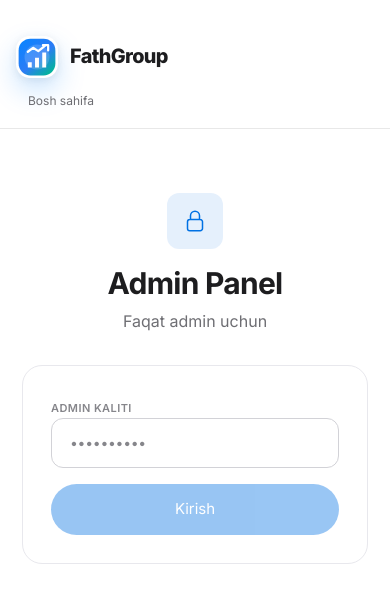
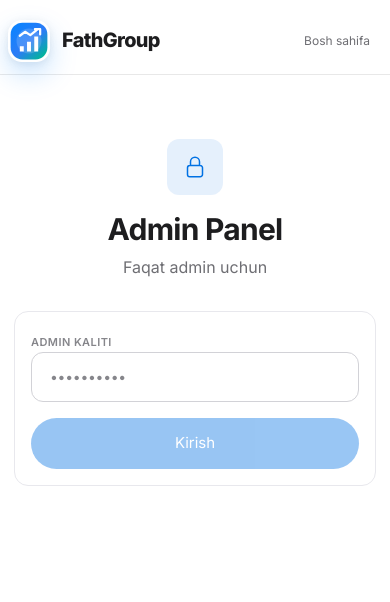
Before and after one commit to xolidajorayeva1993-beep/investorsite, a Next.js app: page /admin in a window 390 px wide. Shown: the top 602 px of the page. Built offline with nearby package versions, Linux system fonts and the light colour scheme.

Commit message:
Improve mobile responsiveness across main, investor, and admin pages

```diff
--- a/src/app/admin/page.tsx
+++ b/src/app/admin/page.tsx
@@ -484,7 +484,7 @@ export default function AdminPage() {
       {/* Nav */}
       <header className="top-nav mt-2">
         <BrandLogo label="Admin Panel" />
-        <nav className="flex items-center gap-1">
+        <nav className="w-full md:w-auto flex items-center gap-1 flex-nowrap overflow-x-auto pb-1 md:pb-0">
           <Link href="/" className="nav-link">Sayt</Link>
           <Link href="/dashboard" className="nav-link">Kabinet</Link>
           <button onClick={() => { localStorage.removeItem(ADMIN_SESSION_KEY); setAuthed(false); setSecret(""); setData(null); }} className="nav-link text-text-muted hover:text-danger">
--- a/src/app/become-investor/page.tsx
+++ b/src/app/become-investor/page.tsx
@@ -406,7 +406,7 @@ export default function BecomeInvestorPage() {
       {/* NAV */}
       <header className="top-nav mt-2">
         <BrandLogo />
-        <nav className="flex items-center gap-1 flex-wrap">
+        <nav className="w-full md:w-auto flex items-center gap-1 flex-nowrap md:flex-wrap overflow-x-auto pb-1 md:pb-0">
           <Link href="/" className="nav-link">Bosh sahifa</Link>
           <Link href="/dashboard" className="nav-link">Kabinet</Link>
         </nav>
@@ -592,7 +592,7 @@ export default function BecomeInvestorPage() {
             {/* STEP 2: KALKULYATOR */}
             {step === 2 && (
               <div>
-                <div className="grid grid-cols-3 gap-3 mb-6">
+                <div className="grid grid-cols-1 sm:grid-cols-3 gap-3 mb-6">
                   <div className="stat-box text-center">
                     <div className="stat-label">Jami investitsiya</div>
                     <div className="stat-value text-lg">{currentInvested > 0 ? fmtShort(currentInvested) : "\u2014"}</div>
--- a/src/app/dashboard/page.tsx
+++ b/src/app/dashboard/page.tsx
@@ -686,7 +686,7 @@ export default function DashboardPage() {
       {/* ── Top Nav ── */}
       <header className="top-nav mt-2">
         <BrandLogo />
-        <nav className="flex items-center gap-1 flex-wrap">
+        <nav className="w-full md:w-auto flex items-center gap-1 flex-nowrap md:flex-wrap overflow-x-auto pb-1 md:pb-0">
           <Link href="/" className="nav-link">Bosh sahifa</Link>
           <span className={st.cls}>{st.label}</span>
           <button onClick={handleLogout} className="nav-link text-text-muted hover:text-danger">Chiqish</button>
@@ -1503,7 +1503,7 @@ export default function DashboardPage() {
           <p className="text-text-secondary mt-1 mb-6 text-sm">Balansdan istalgan vaqtda pul yeching yoki reinvest qiling</p>
 
           {/* Balans stats */}
-          <div className="grid grid-cols-3 gap-3">
+          <div className="grid grid-cols-1 sm:grid-cols-3 gap-3">
             <div className="stat-box text-center">
               <div className="stat-label">Balans</div>
               <div className="stat-value text-base text-green">{fmtMoney(data.balance || 0)}</div>
@@ -1699,7 +1699,7 @@ export default function DashboardPage() {
           <p className="text-text-secondary mt-1 mb-6 text-sm">Ko&apos;proq investitsiya — ko&apos;proq ulush va daromad</p>
 
           {/* Joriy holat */}
-          <div className="grid grid-cols-3 gap-3">
+          <div className="grid grid-cols-1 sm:grid-cols-3 gap-3">
             <div className="stat-box text-center">
               <div className="stat-label">Joriy investitsiya</div>
               <div className="stat-value text-base">{fmtShort(data.investmentAmountUzs)}</div>
--- a/src/app/globals.css
+++ b/src/app/globals.css
@@ -690,11 +690,58 @@
 /* ── Responsive ── */
 @media (max-width: 640px) {
   .top-nav {
-    flex-direction: column;
-    align-items: flex-start;
-    gap: 8px;
+    flex-wrap: wrap;
+    align-items: center;
+    gap: 6px;
     padding: 12px 16px;
   }
+  .top-nav nav {
+    width: 100%;
+    display: flex;
+    flex-wrap: nowrap;
+    overflow-x: auto;
+    -webkit-overflow-scrolling: touch;
+    gap: 2px;
+    padding-bottom: 2px;
+  }
+  .top-nav .nav-link,
+  .top-nav .nav-cta {
+    white-space: nowrap;
+    flex-shrink: 0;
+  }
+
+  .shell {
+    padding: 0 14px;
+  }
+
+  .card {
+    padding: 16px;
+    border-radius: 14px;
+  }
+
+  .card-elevated {
+    padding: 16px;
+    border-radius: 14px;
+  }
+
+  .stat-box {
+    padding: 14px;
+    border-radius: 12px;
+  }
+
+  .stat-value {
+    font-size: 1.4rem;
+  }
+
+  .btn-primary,
+  .btn-secondary {
+    width: 100%;
+  }
+
+  .data-table {
+    min-width: 620px;
+  }
+
   .contract-doc {
     padding: 24px 20px;
     max-height: 400px;
--- a/src/app/page.tsx
+++ b/src/app/page.tsx
@@ -257,7 +257,7 @@ export default function HomePage() {
       {/* ═══════════ NAV ═══════════ */}
       <header className="top-nav mt-2">
         <BrandLogo />
-        <nav className="flex items-center gap-1 flex-wrap">
+        <nav className="w-full md:w-auto flex items-center gap-1 flex-nowrap md:flex-wrap overflow-x-auto pb-1 md:pb-0">
           <a href="#loyihalar" className="nav-link">Loyihalar</a>
           <a href="#formula" className="nav-link">Formula</a>
           <a href="#calculator" className="nav-link">Kalkulyator</a>
@@ -433,7 +433,7 @@ export default function HomePage() {
                 <p className="text-sm font-medium text-accent mb-3">{p.tagline}</p>
 
                 {/* Stats Row */}
-                <div className="grid grid-cols-3 gap-2 mb-3">
+                <div className="grid grid-cols-1 sm:grid-cols-3 gap-2 mb-3">
                   <div className="text-center p-2.5 rounded-xl bg-white/60 border border-border-light">
                     <div className="text-lg font-bold">{s?.totalUsers ?? 0}</div>
                     <div className="text-[10px] text-text-muted">Foydalanuvchilar</div>
```
